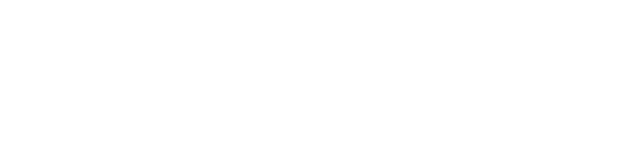
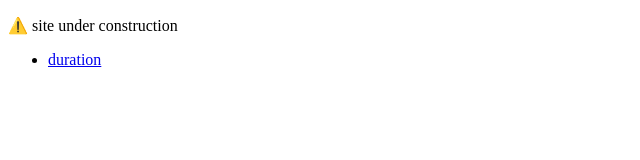
Before and after one commit to ubertao/ubertao.github.io, a plain HTML site: page index.html in a window 1280 px wide. Shown: the whole page, without its empty margins (0-640 px from the left). Drawn offline with Linux system fonts and the light colour scheme.

Commit message:
fix index

```diff
--- a/index.html
+++ b/index.html
@@ -6,6 +6,10 @@
     <title>Tao's Kaleidoscope</title>
 </head>
 <body>
-    <a href="evony/duration.html"></a>
+    <p>⚠️ site under construction</p>
+    <ul>
+        <li><a href="evony/duration.html">duration</a></li>
+    </ul>
+
 </body>
 </html>
```
